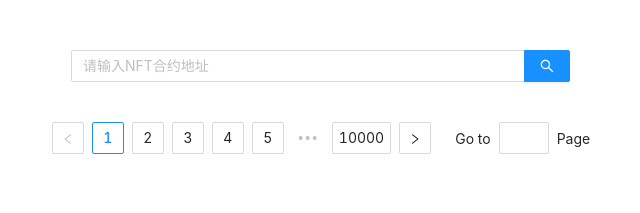
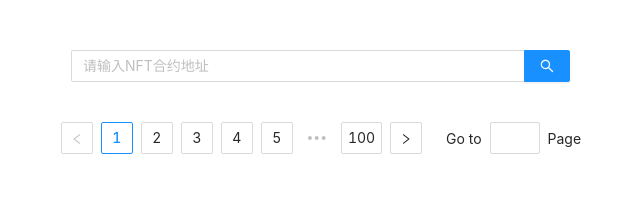
Before and after one commit to pandaomeng/predicate-your-nft, a React app: page / in a window 1280 px wide. Shown: the top 213 px of the page, without its empty margins (319-959 px from the left). Built offline with nearby package versions, Linux system fonts and the light colour scheme; what web3 would draw is missing.

Commit message:
pagesize reset to 100

```diff
--- a/src/components/Predict.tsx
+++ b/src/components/Predict.tsx
@@ -20,7 +20,7 @@ interface NFTMetadata {
 const web3 = new Web3(Web3.givenProvider || 'ws://localhost:8545')
 // const contract = new web3.eth.Contract(WowLootABI, '0xa39fb2c494b457593f9cbbef4a02f799330ddfd8')
 
-const PAGE_SIZE = 1
+const PAGE_SIZE = 100
 
 const Predict: React.FC = () => {
   const [currentPage, setCurrentPage] = useState(1)
@@ -47,7 +47,7 @@ const Predict: React.FC = () => {
     for (let i = 0; i < PAGE_SIZE; i += 1) {
       const tokenId = (page - 1) * PAGE_SIZE + i + 1
       batch.add(
-        contract.methods.tokenURI(tokenId).call.request(null, async (error: Error, res: string) => {
+        contract.methods.tokenURI(tokenId).call.request(null, (error: Error, res: string) => {
           try {
             let json: any = {}
             if (res.indexOf('data:application/json;base64,') === 0) {
```
